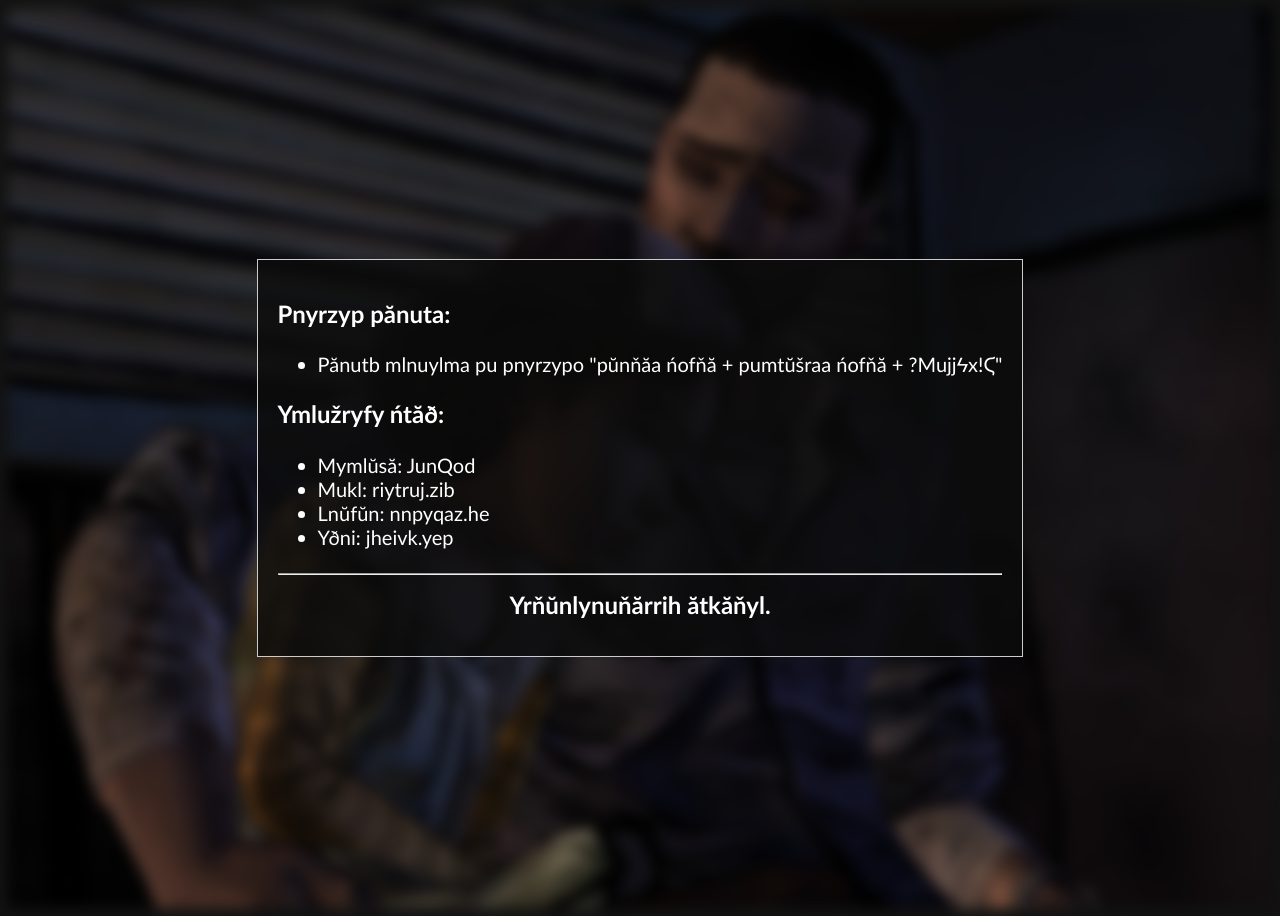
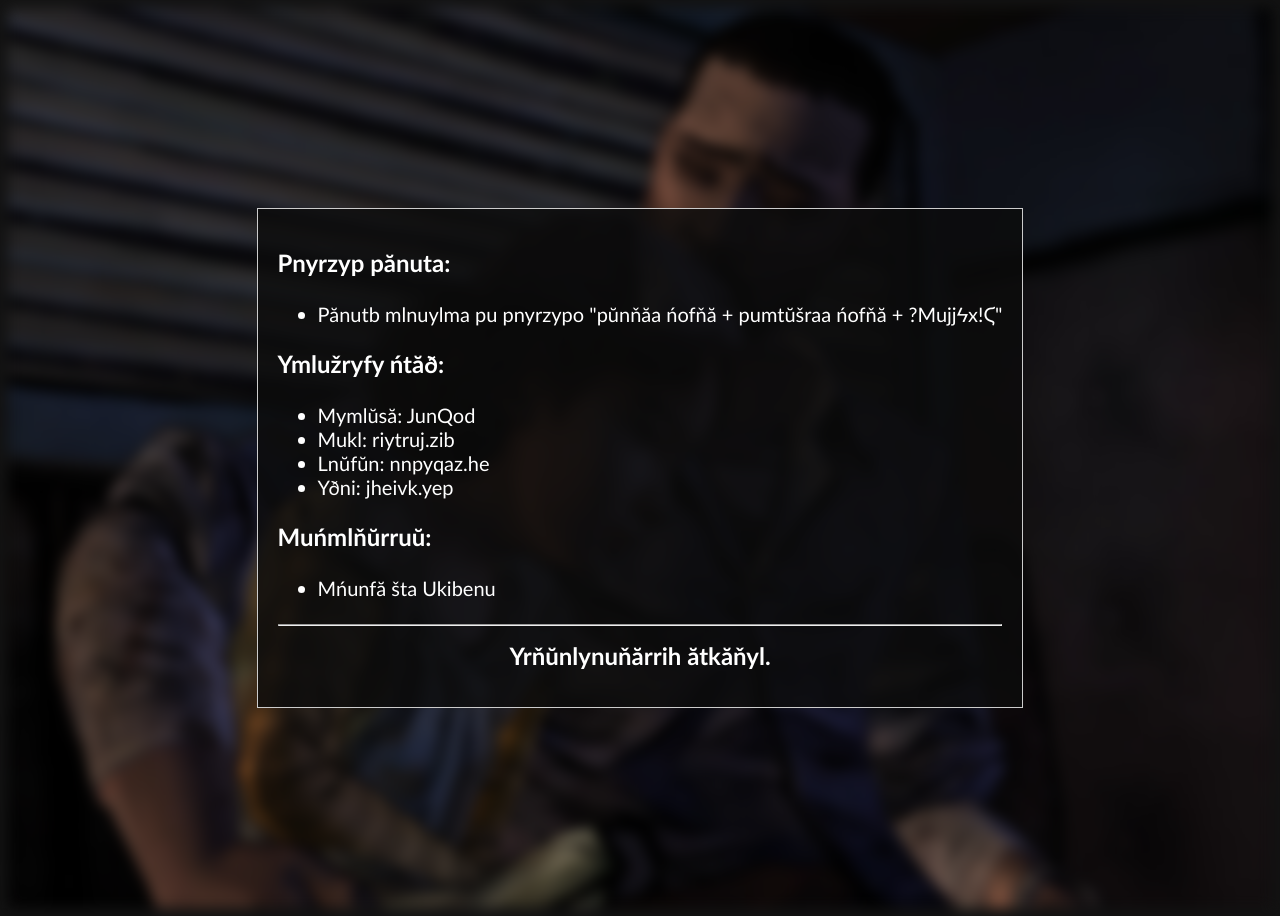
Before and after one commit to Syrinca/Syrinca.github.io, a Jekyll site: the page built from inwekpuhien/index.html, in a window 1280 px wide. Built offline with Jekyll 4.4.1, drawn with Linux system fonts in a browser that asks for light colours.

Commit message:
Update index.html

```diff
--- a/inwekpuhien/index.html
+++ b/inwekpuhien/index.html
@@ -52,6 +52,10 @@ excerpt: Inwekpuhien website
       <li>Lnŭfŭn: nnpyqaz.he</li>
       <li>Yðni: jheivk.yep</li>
     </ul>
+    <h2>Muńmlňŭrruŭ:</h2>
+    <ul>
+      <li><a href="https://mega.nz/file/pWUA2LjZ#bwMWlaWXtwTxY-d9kd_zoDHsixrCEw5uLcl26jXa86U" target="_blank" style="text-decoration: none; color: inherit;">Mńunfă šta Ukibenu</a></li>
+    </ul>
     <hr>
     <div style="text-align: center;">
       <h1><a href="https://www.dropbox.com/scl/fi/b2e8y1jpt0ghsbyzsnfel/Acif.rar?rlkey=fb3ttmba982ssmbe3jc7mxrjs&st=vu7fz1g5&dl=1" target="_blank" style="text-decoration: none; color: inherit;">Yrňŭnlynuňărrih ătkăňyl.</a></h1>
```
